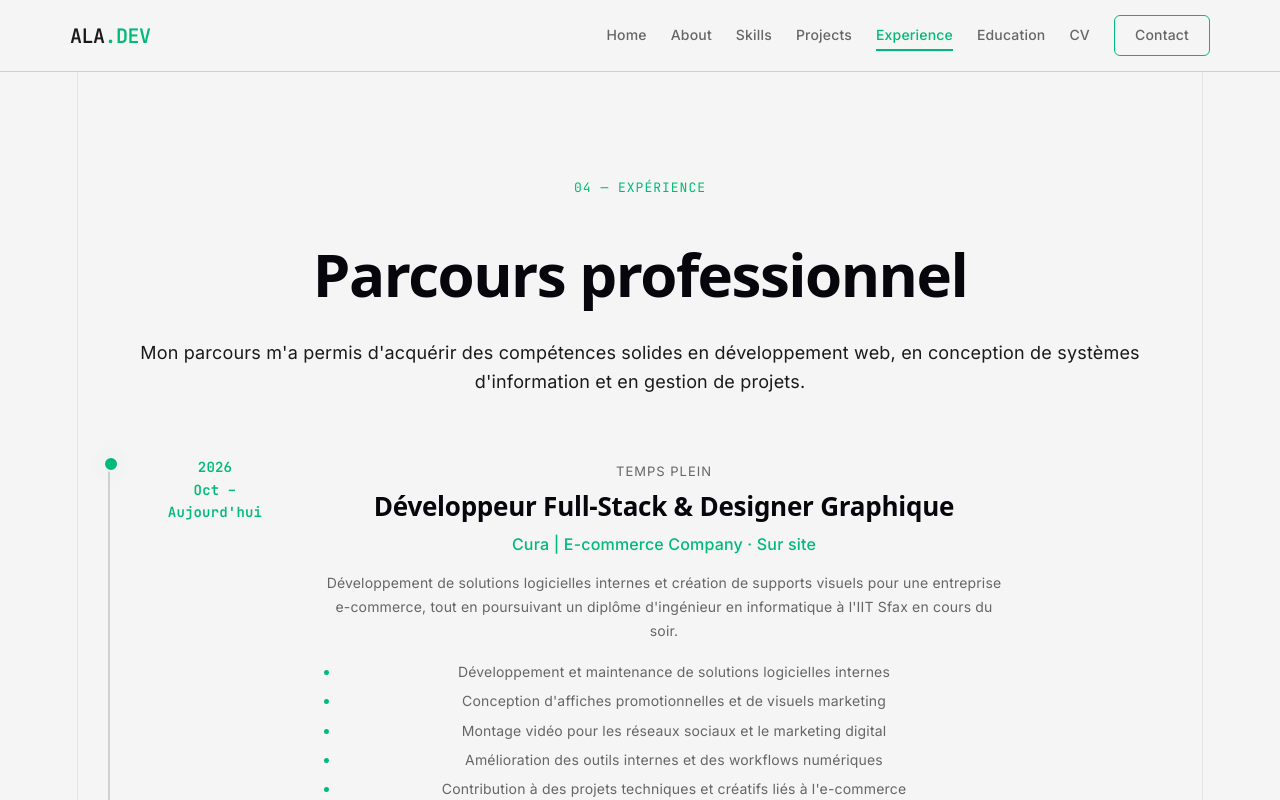
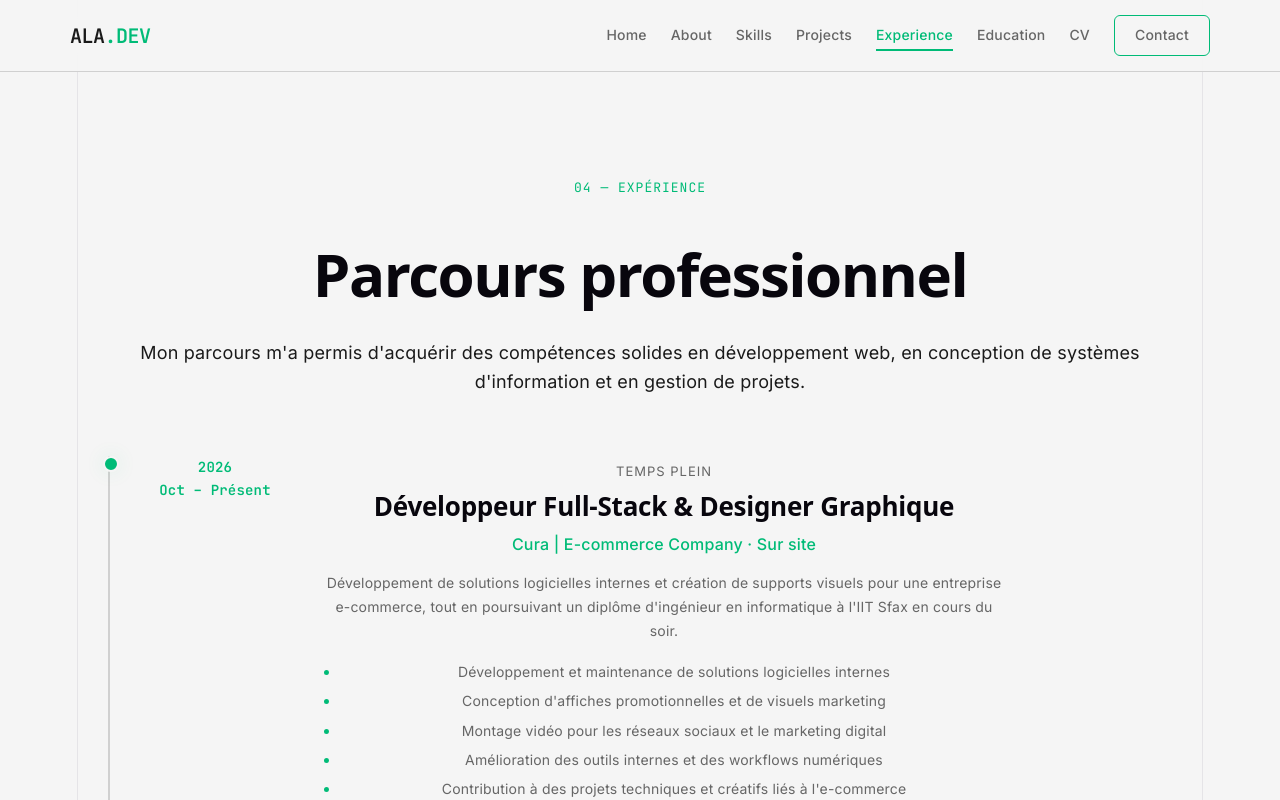
Before and after one commit to ala02354/ala-portfolio, a React (Vite) app: page /experience in a window 1280 px wide. Shown: the top 800 px of the page. Built offline with nearby package versions, Linux system fonts and the light colour scheme.

Commit message:
Update project

```diff
--- a/src/pages/Experience.jsx
+++ b/src/pages/Experience.jsx
@@ -18,7 +18,7 @@ function Experience() {
           <div className="timeline-item">
             <div className="timeline-date">
               <span className="date-year">2026</span>
-              <span className="date-period">Oct – Aujourd'hui</span>
+              <span className="date-period">Oct – Présent</span>
             </div>
             <div className="timeline-content">
               <span className="timeline-badge">Temps plein</span>
```
